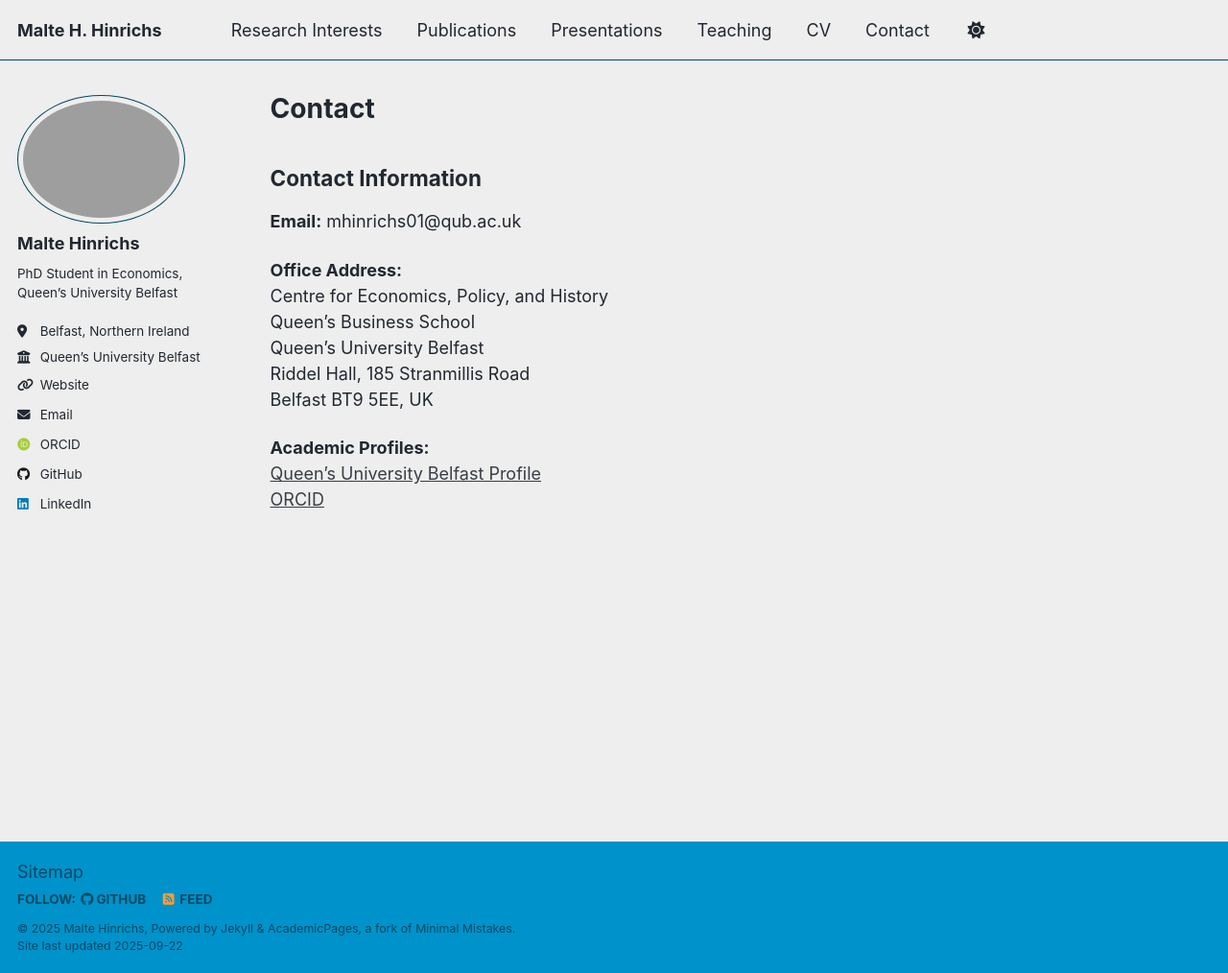
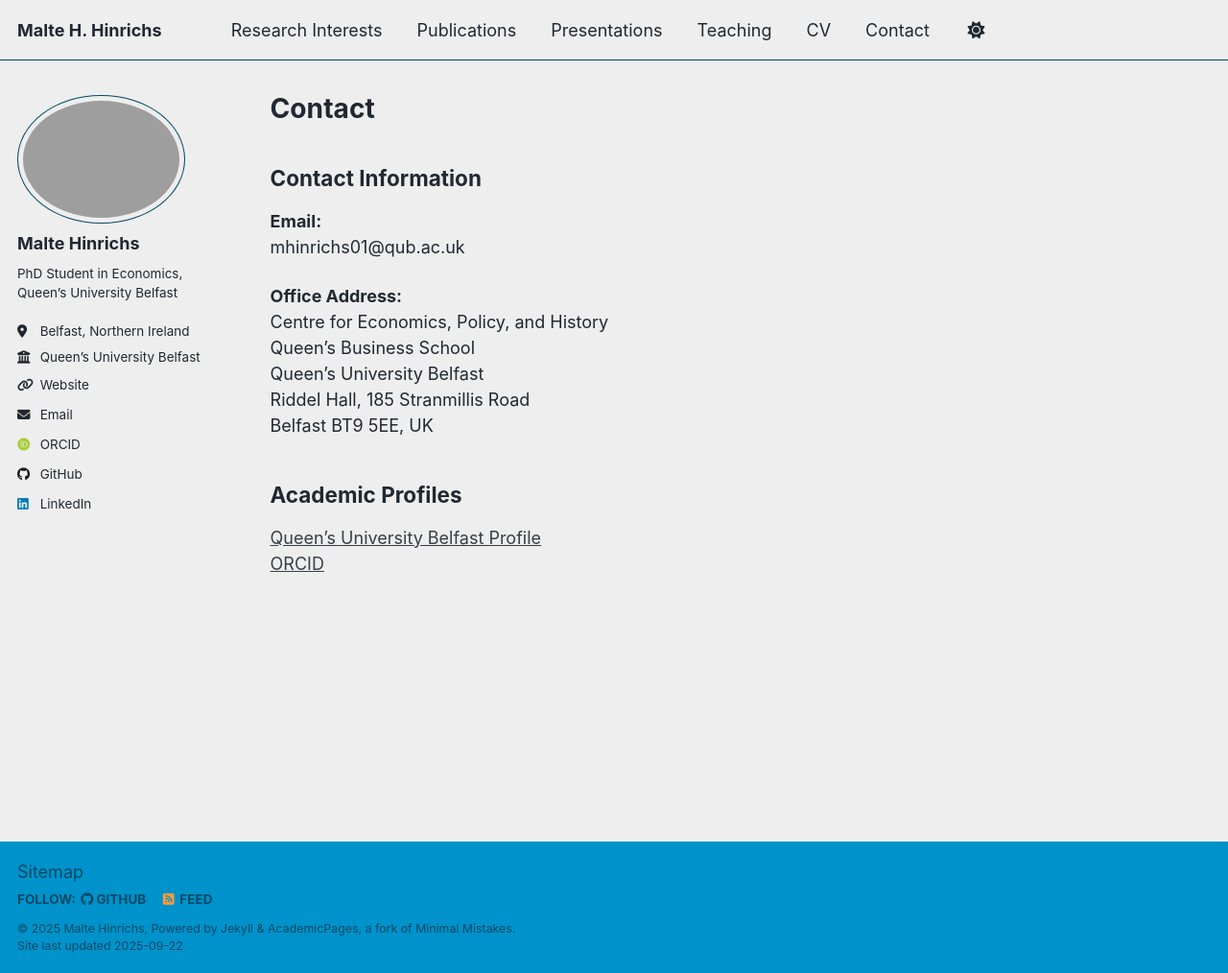
Before and after one commit to maltehhinrichs/maltehhinrichs.github.io, a Jekyll site: the page built from _pages/contact.md, in a window 1280 px wide and 1014 px high. Shown: the whole window at 96% size. Built offline with Jekyll 4.4.1, drawn with Linux system fonts in a browser that asks for light colours; some web fonts are replaced; a script that is not in the unit is left out.

```diff
--- a/_pages/contact.md
+++ b/_pages/contact.md
@@ -7,7 +7,8 @@ author_profile: true
 
 ## Contact Information
 
-**Email:** mhinrichs01@qub.ac.uk
+**Email:**
+mhinrichs01@qub.ac.uk
 
 **Office Address:**
 Centre for Economics, Policy, and History
@@ -16,6 +17,6 @@ Queen's University Belfast
 Riddel Hall, 185 Stranmillis Road
 Belfast BT9 5EE, UK
 
-**Academic Profiles:**
+## Academic Profiles
 [Queen's University Belfast Profile](https://pure.qub.ac.uk/en/persons/malte-hinrichs)
 [ORCID](https://orcid.org/0000-0003-1950-2644)
```
